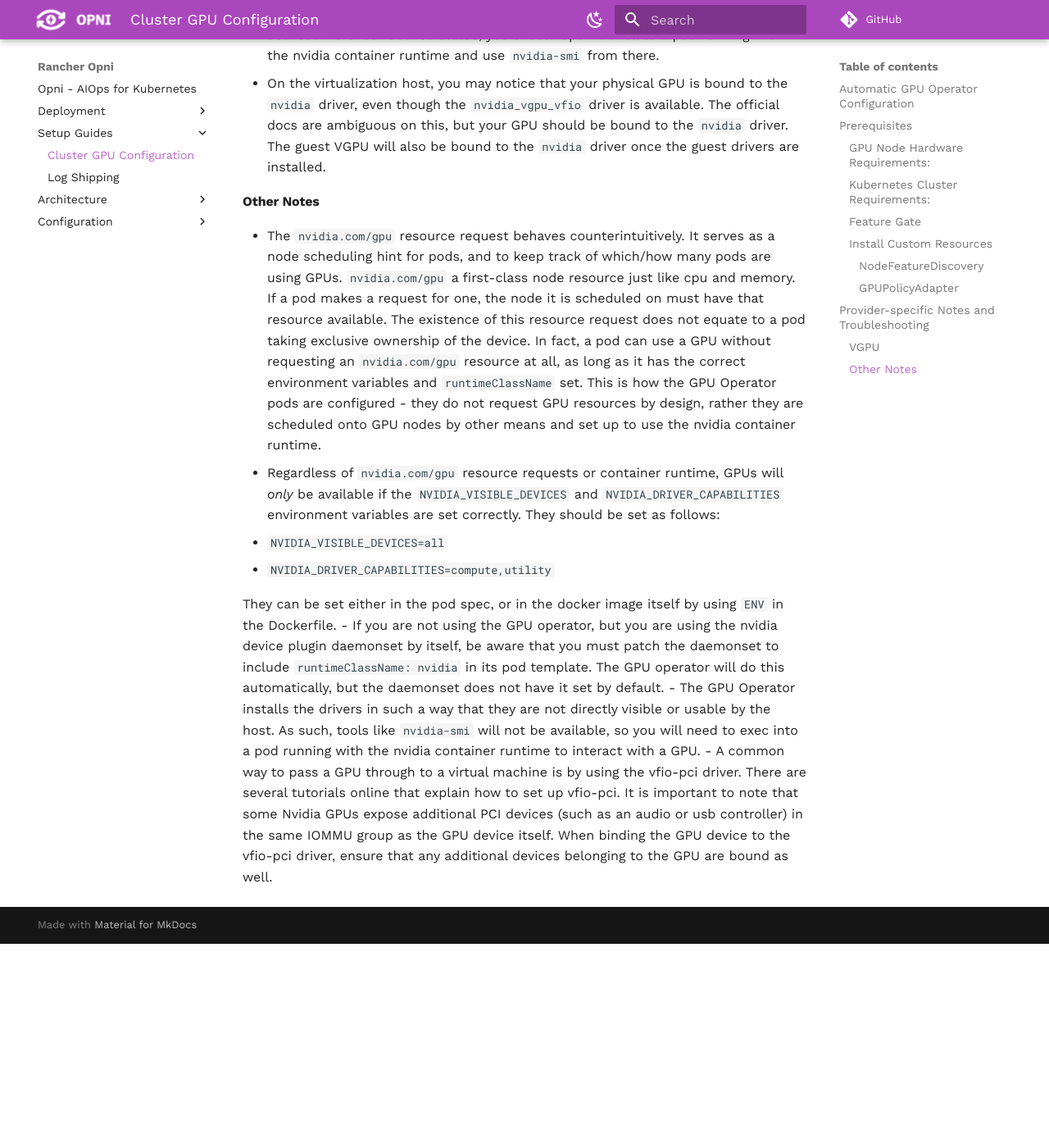
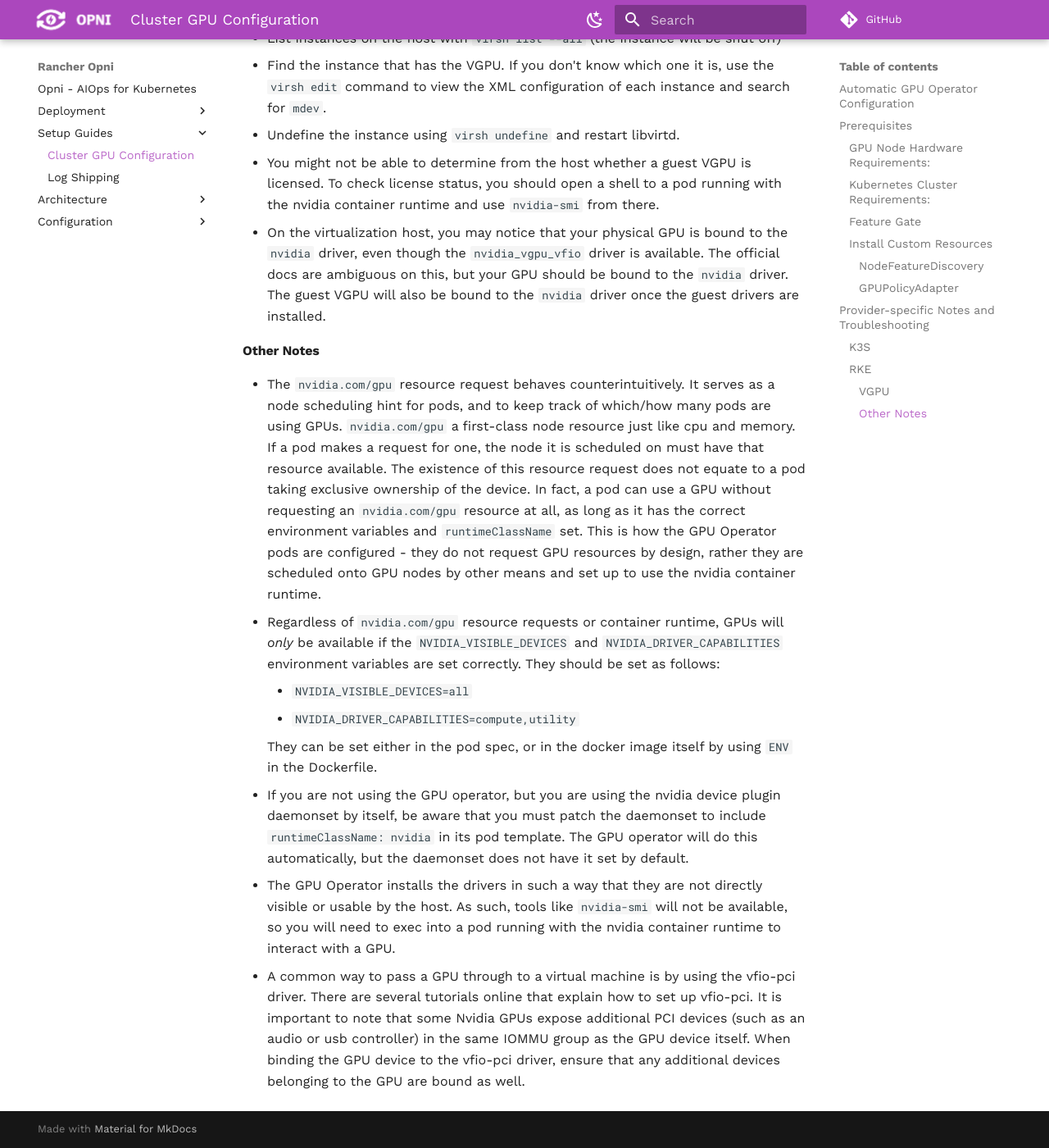
Before and after one commit to rancher/opni-docs, an MkDocs documentation site: the page built from docs/setup/gpu.md, in a window 1280 px wide and 1400 px high, scrolled down 4599 px. Shown: the whole window at 82% size. Built offline with MkDocs 1.6.1 and Material for MkDocs 9.7.7, drawn with Linux system fonts in a browser that asks for light colours; comment, search, counter and statistics services are not loaded; before the commit the page ends 5750 px from its top, so only the background shows below that; some of the changed text lies outside the part shown.

Commit message:
Fix mkdocs formatting

```diff
--- a/docs/setup/gpu.md
+++ b/docs/setup/gpu.md
@@ -124,7 +124,8 @@ pod should start.
 
 ## Provider-specific Notes and Troubleshooting
 
-- K3S
+### K3S
+
   - If you are using K3S, you must use v1.22.2+k3s1 or later. This version
     introduces automatic detection of Nvidia container runtimes on nodes, and
     a large number of bugfixes related to pod lifecycle were added in
@@ -132,7 +133,9 @@ pod should start.
     you may experience issues where pods become stuck in the 'Terminating'
     state. If this happens, force-deleting the stuck pods should help resolve
     the issue.
-- RKE
+
+### RKE
+
   - RKE uses Docker as its container engine. If you are using RKE, you should
     be aware of how the Nvidia runtime interacts with Docker. When the GPU
     operator is installed for the first time, it will create a `RuntimeClass`
@@ -175,6 +178,7 @@ pod should start.
 #### VGPU
 
 If you are using VGPUs, you should be aware of the following:
+
 - Nvidia gridd _does not_ run on the virtualization host. Instead, it runs in
   guest VMs - when using the GPU Operator, gridd runs inside the nvidia driver
   daemonset pod.
@@ -185,6 +189,7 @@ If you are using VGPUs, you should be aware of the following:
   - `NVIDIA-Linux-x86_64-470.63.01-grid.run` - Installed on the **guest** (automatic with GPU operator)
 
   Ensure the correct drivers are used for the host and guest.
+
 - CUDA drivers do not need to be installed on the virtualization host (and are not
   included by default with the VGPU driver)
 - VGPU mediated device UUIDs are not persistent across reboots. This can cause
@@ -224,11 +229,12 @@ If you are using VGPUs, you should be aware of the following:
   will _only_ be available if the `NVIDIA_VISIBLE_DEVICES` and
   `NVIDIA_DRIVER_CAPABILITIES` environment variables are set correctly. They
   should be set as follows:
-  - `NVIDIA_VISIBLE_DEVICES=all`
-  - `NVIDIA_DRIVER_CAPABILITIES=compute,utility`
+    - `NVIDIA_VISIBLE_DEVICES=all`
+    - `NVIDIA_DRIVER_CAPABILITIES=compute,utility`
 
-  They can be set either in the pod spec, or in the docker image itself
-  by using `ENV` in the Dockerfile.
+    They can be set either in the pod spec, or in the docker image itself
+    by using `ENV` in the Dockerfile.
+
 - If you are not using the GPU operator, but you are using the nvidia device
   plugin daemonset by itself, be aware that you must patch the daemonset to
   include `runtimeClassName: nvidia` in its pod template. The GPU operator will
```
